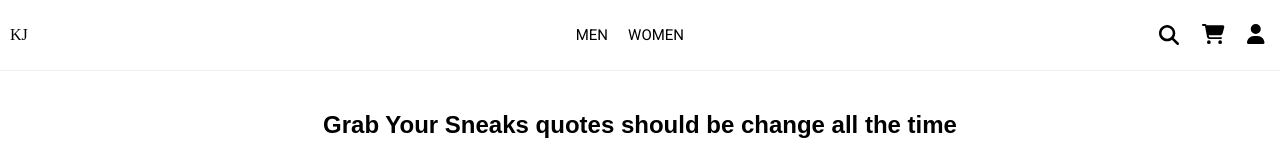
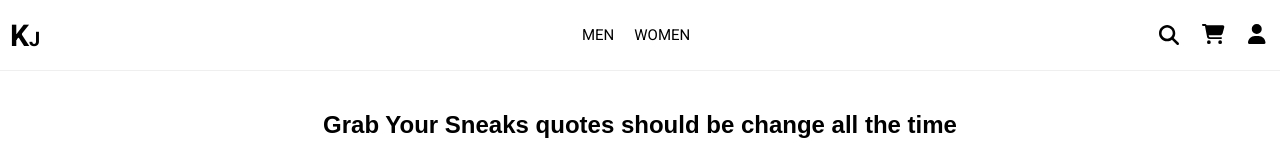
Before and after one commit to wrecker-cpu/Ecommerce_Sneaks, a React (Vite) app: page / in a window 1280 px wide. Shown: the top 160 px of the page. Built offline with nearby package versions, Linux system fonts and the light colour scheme; no server answers; a web font is replaced by a local one.

Commit message:
logoupdated

```diff
--- a/src/components/Header.jsx
+++ b/src/components/Header.jsx
@@ -18,8 +18,8 @@ export default function Header() {
   return (
     <div className="header-container">
       <div>
-        <p className="font-semibold text-[30px]">
-        K<span className="text-[20px] font-extrabold">J</span>
+        <p className="logo">
+        K<span className="span-logo">J</span>
       </p>
 
       </div>
--- a/src/index.css
+++ b/src/index.css
@@ -39,6 +39,17 @@ body::-webkit-scrollbar {
 .header-container div img {
   width: 40px;
   height: 35px;
+}
+
+.header-container .logo{
+    font-size: 30px;
+    font-weight: 600;
+    font-family: "Roboto";
+}
+
+.header-container .logo .span-logo{
+  font-size: 20px;
+    font-weight: 600;
 }
 
 .grab-banner {
```
